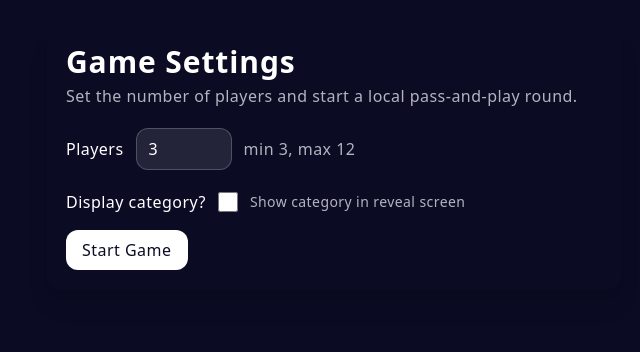
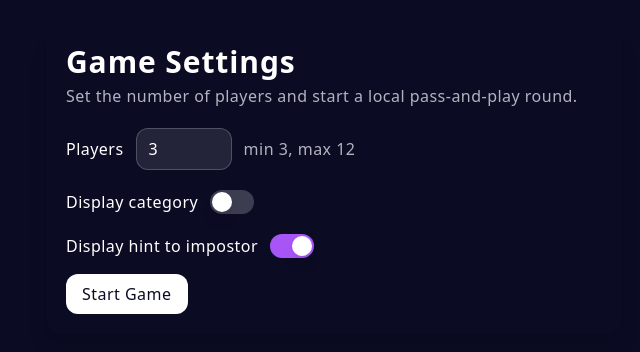
Before and after one commit to lawynnj/impostor-word-game, a React (Vite) app: page / in a window 1280 px wide. Shown: the top 352 px of the page, without its empty margins (306-946 px from the left). Built offline with nearby package versions, Linux system fonts and the light colour scheme.

Commit message:
add impostor toggle

```diff
--- a/src/App.jsx
+++ b/src/App.jsx
@@ -202,6 +202,7 @@ export default function App() {
   const MAX = 12;
   const [playerCount, setPlayerCount] = useState(3);
   const [displayCategory, setDisplayCategory] = useState(false);
+  const [displayImpostorHint, setDisplayImpostorHint] = useState(true);
 
   // Core state
   const [players, setPlayers] = useState([]); // { index, role, revealed }
@@ -323,21 +324,47 @@ export default function App() {
           min {MIN}, max {MAX}
         </span>
       </div>
-
       <div className="flex items-center gap-3 mt-5">
         <label htmlFor="displayCategory" className="font-medium">
-          Display category?
+          Display category
         </label>
-        <input
+        <button
           id="displayCategory"
-          type="checkbox"
-          checked={displayCategory}
-          onChange={(e) => setDisplayCategory(e.target.checked)}
-          className="w-5 h-5 rounded border-white/20 bg-white/10 text-[#A855F7] focus:ring-2 focus:ring-white/30 cursor-pointer"
-        />
-        <span className="text-[#B3B3C0] text-sm">
-          Show category in reveal screen
-        </span>
+          type="button"
+          role="switch"
+          aria-checked={displayCategory}
+          onClick={() => setDisplayCategory(!displayCategory)}
+          className={`relative inline-flex h-6 w-11 shrink-0 cursor-pointer rounded-full border-2 border-transparent transition-colors duration-200 ease-in-out focus:outline-none focus:ring-2 focus:ring-white/30 focus:ring-offset-2 focus:ring-offset-[#0B0C24] ${
+            displayCategory ? "bg-[#A855F7]" : "bg-white/20"
+          }`}
+        >
+          <span
+            className={`pointer-events-none inline-block h-5 w-5 transform rounded-full bg-white shadow-lg ring-0 transition duration-200 ease-in-out ${
+              displayCategory ? "translate-x-5" : "translate-x-0"
+            }`}
+          />
+        </button>
+      </div>
+      <div className="flex items-center gap-3 mt-5">
+        <label htmlFor="displayImpostorHint" className="font-medium">
+          Display hint to impostor
+        </label>
+        <button
+          id="displayImpostorHint"
+          type="button"
+          role="switch"
+          aria-checked={displayImpostorHint}
+          onClick={() => setDisplayImpostorHint(!displayImpostorHint)}
+          className={`relative inline-flex h-6 w-11 shrink-0 cursor-pointer rounded-full border-2 border-transparent transition-colors duration-200 ease-in-out focus:outline-none focus:ring-2 focus:ring-white/30 focus:ring-offset-2 focus:ring-offset-[#0B0C24] ${
+            displayImpostorHint ? "bg-[#A855F7]" : "bg-white/20"
+          }`}
+        >
+          <span
+            className={`pointer-events-none inline-block h-5 w-5 transform rounded-full bg-white shadow-lg ring-0 transition duration-200 ease-in-out ${
+              displayImpostorHint ? "translate-x-5" : "translate-x-0"
+            }`}
+          />
+        </button>
       </div>
 
       <button
@@ -505,7 +532,7 @@ export default function App() {
             </svg>
             <span className="text-sm sm:text-base">Tap the box to reveal</span>
           </div>
-        ) : isImpostor ? (
+        ) : isImpostor && displayImpostorHint ? (
           <>
             {/* Clue Card */}
             <div
```
